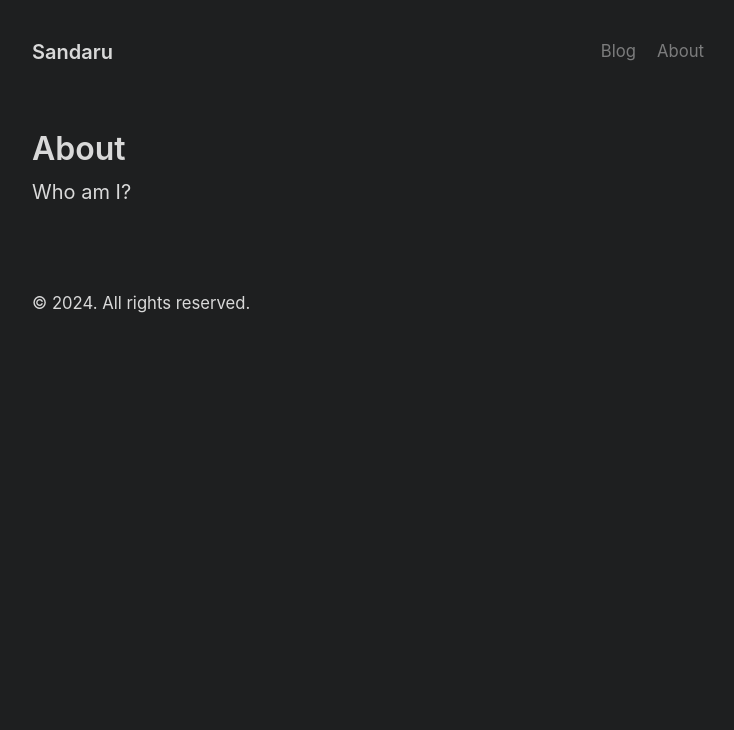
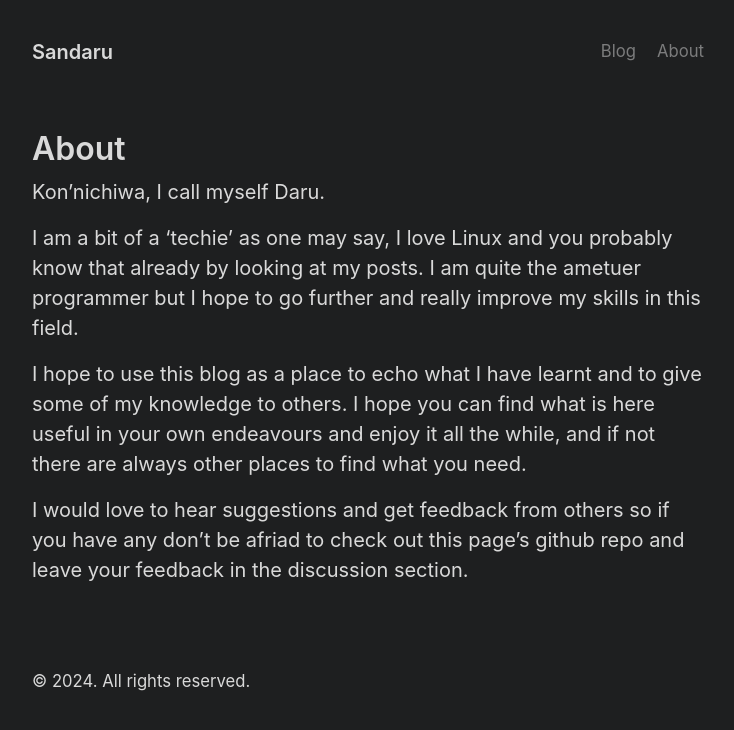
Before and after one commit to Daru-san/blog, a Jekyll site: the page built from about.md, in a window 1280 px wide. Shown: the top 730 px of the page, without its empty margins (272-1006 px from the left). Built offline with Jekyll 4.4.1, drawn with Linux system fonts in a browser that asks for light colours.

Commit message:
about: update

```diff
--- a/about.md
+++ b/about.md
@@ -3,4 +3,18 @@ layout: page
 title: About
 ---
 
-Who am I?
+Kon'nichiwa, I call myself Daru.
+
+I am a bit of a 'techie' as one may say, I love Linux
+and you probably know that already by looking at my posts.
+I am quite the ametuer programmer but I hope to go further and
+really improve my skills in this field.
+
+I hope to use this blog as a place to echo what I have learnt and to give
+some of my knowledge to others. I hope you can find what is here useful in
+your own endeavours and enjoy it all the while, and if not there are always
+other places to find what you need.
+
+I would love to hear suggestions and get feedback from others so if you
+have any don't be afriad to check out this page's github repo and leave
+your feedback in the discussion section.
```
